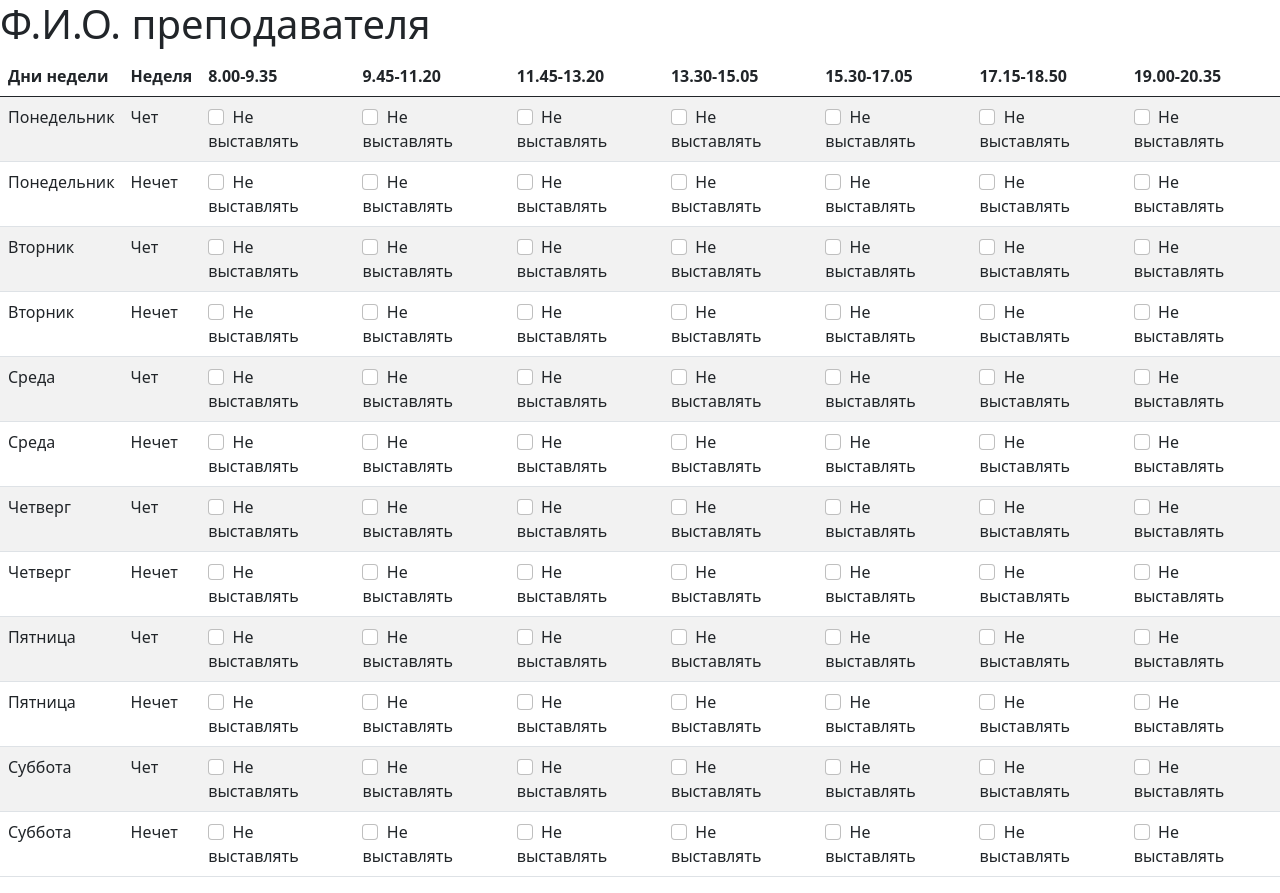
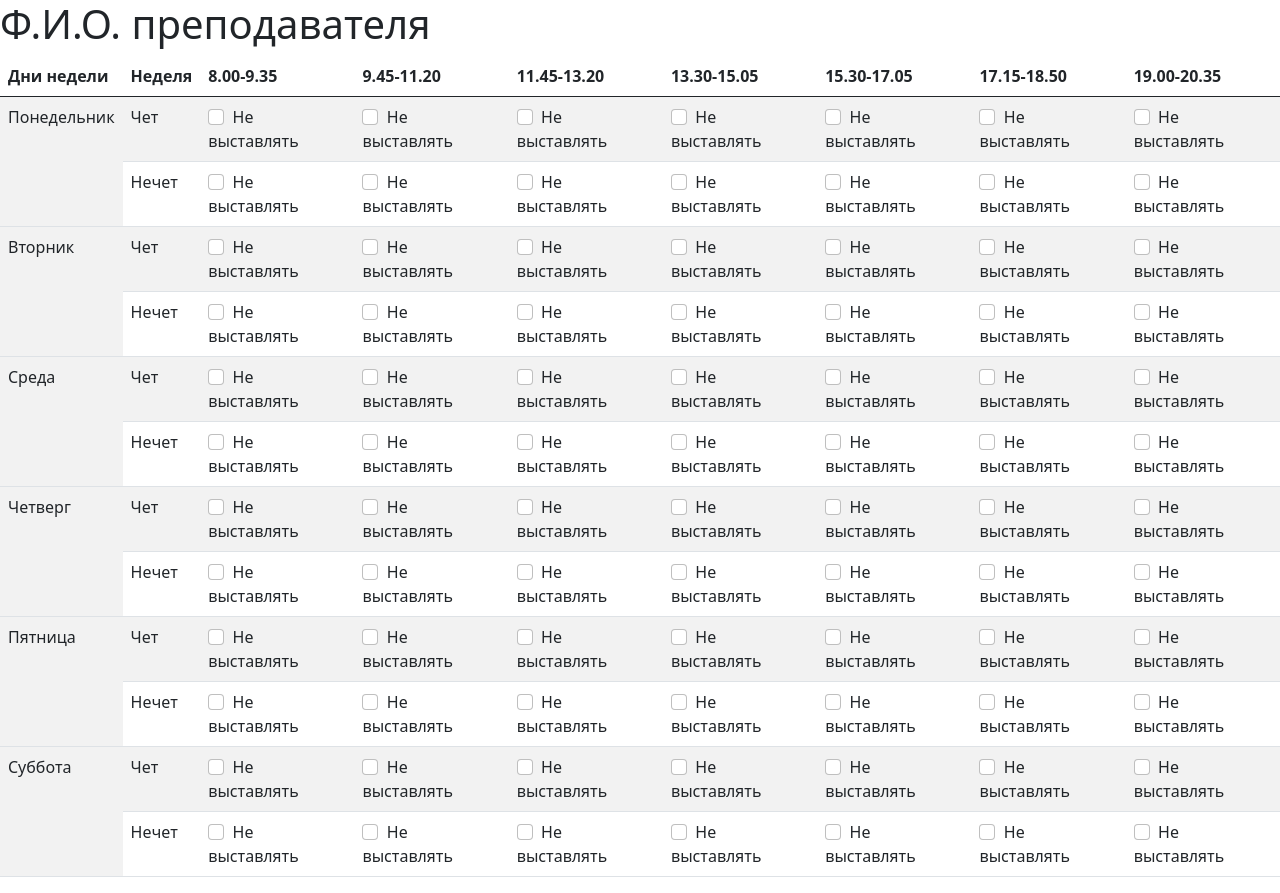
Before and after one commit to MihailLos/teachers-shedule, a React (Create React App) app: page / in a window 1280 px wide. Built offline with nearby package versions, Linux system fonts and the light colour scheme.

Commit message:
Add rowspan in weekDay tds

```diff
--- a/src/App.js
+++ b/src/App.js
@@ -38,10 +38,10 @@ function App() {
           </thead>
           <tbody>
             {weekDayList.map((weekDay) => {
-              return weekTypeList.map((weekType) => {
+              return weekTypeList.map((weekType, idx) => {
                 return (
                   <tr>
-                    <td>{weekDay.name}</td>
+                    {idx % 2 == 0 ? <td rowSpan={2}>{weekDay.name}</td> : null}
                     <td>{weekType.name}</td>
                     {coupleList.map((couple) => {
                       return (
```
